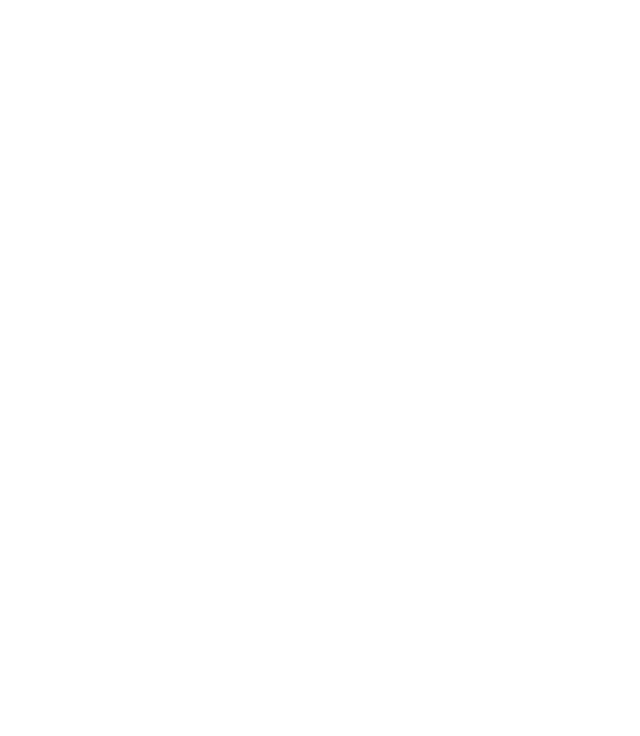
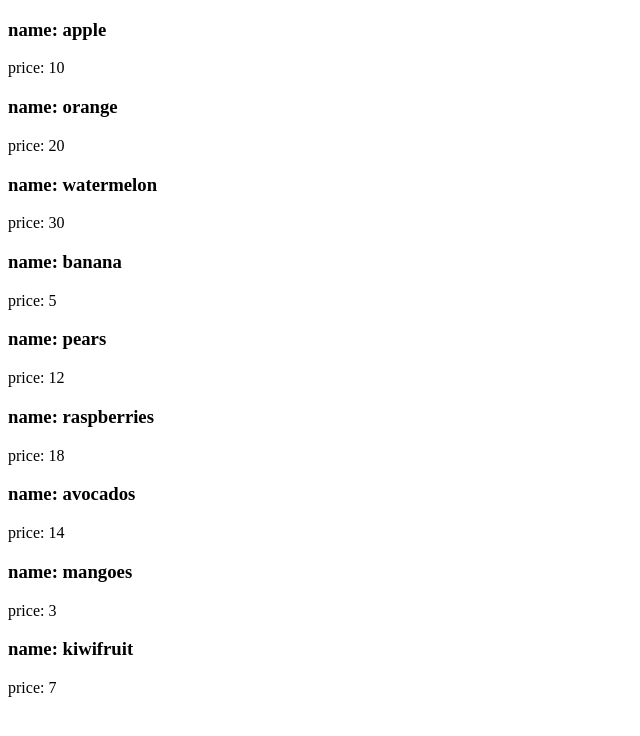
Before and after one commit to Paskinho/instagram, an Angular app: page / in a window 1280 px wide. Shown: the top 736 px of the page, without its empty margins (0-640 px from the left). Built offline with nearby package versions, Linux system fonts and the light colour scheme.

Commit message:
Completed task for ngFor

```diff
--- a/src/app/parent/parent.component.html
+++ b/src/app/parent/parent.component.html
@@ -2,3 +2,13 @@
 <!--&lt;!&ndash;<h1 [ngClass]="'default success'">Lorem5 ipsum </h1>&ndash;&gt;-->
 <!--&lt;!&ndash;<h1 [ngClass]="{default: true, success: isSuccess, error: !isSuccess}">Lorem5 ipsum </h1>&ndash;&gt;-->
 <!--<h1 [ngStyle]="{color: 'blue', margin: '20px'}">Lorem5 ipsum </h1>-->
+
+<div>
+<div *ngFor="let el of fruits">
+  <h3>name: {{el.name}}</h3>
+  price: {{el.price}}
+</div>
+
+<br/>
+
+</div>
```
